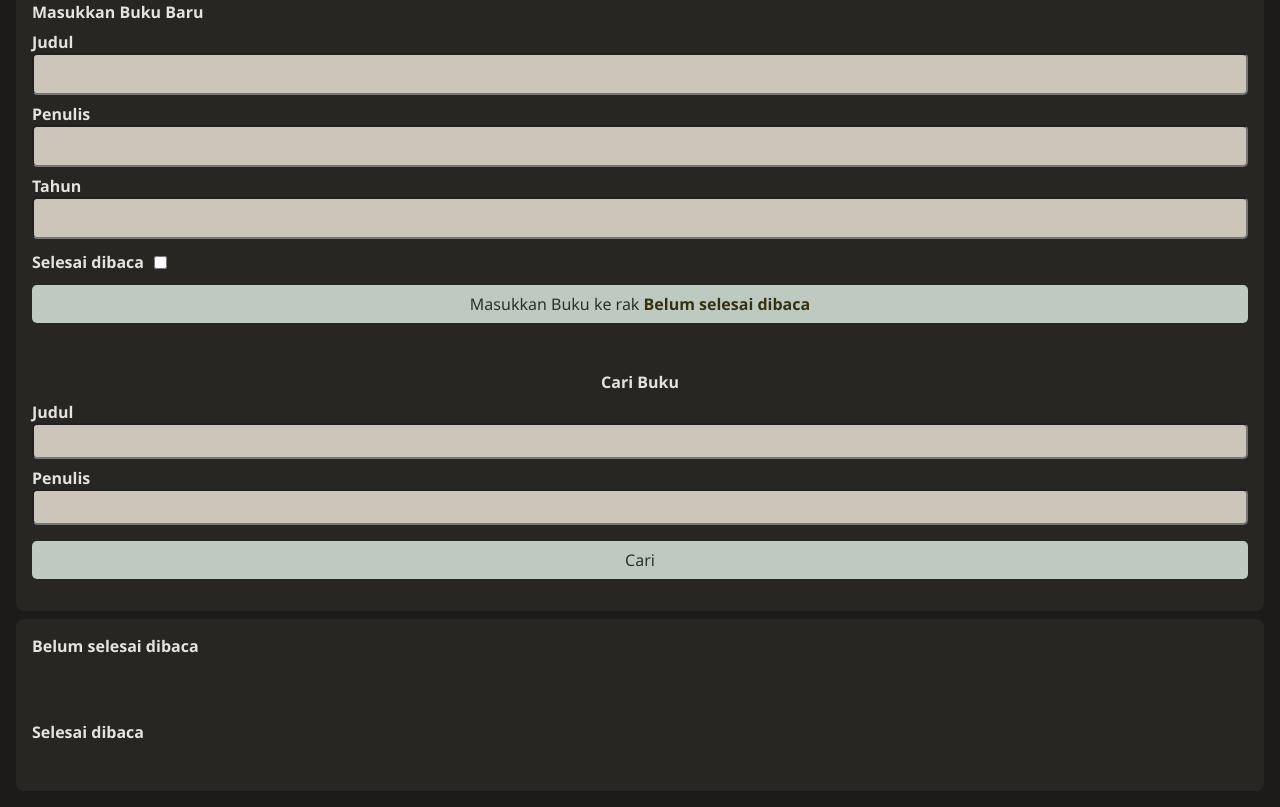
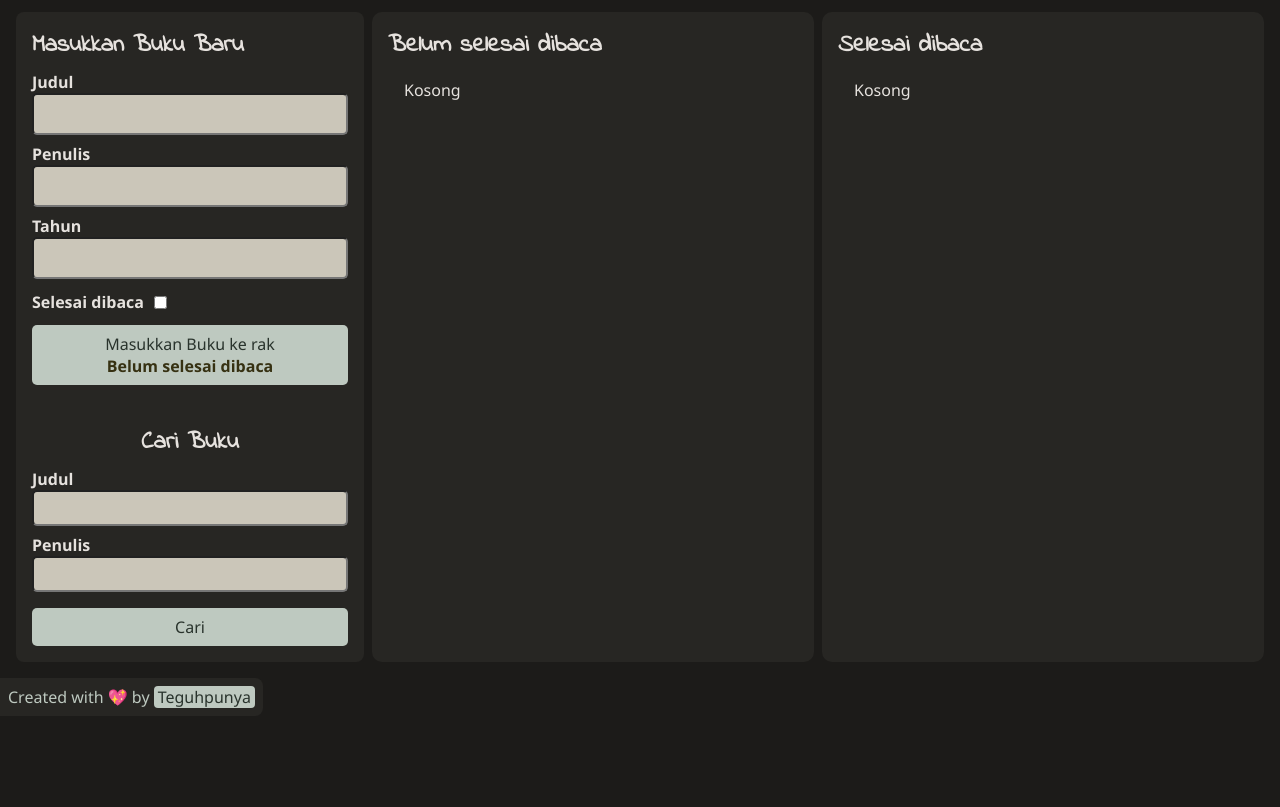
Before and after one commit to Teguhpunya/bookshelf-app, a plain HTML site: page index.html in a window 1280 px wide. Shown: the part 98-905 px from the top of the page. After the commit the page ends 822 px from the top, so only its background shows below. Drawn offline with Linux system fonts and the light colour scheme.

Commit message:
🎨 Update UI
* Changed header font
* Buttons have visual feedback
* Fixed container flexibility
* Add footer
* Empty list show "empty" message

```diff
--- a/css/style.css
+++ b/css/style.css
@@ -9,8 +9,6 @@
   --color-on-secondary: #333027;
   --color-tertiary: #bec9c0;
   --color-on-tertiary: #29332c;
-
-  --mobile-width: 991px;
 }
 
 * {
@@ -24,7 +22,7 @@
 }
 
 /* Desktop */
-@media (max-width: 110em) {
+@media (min-width: 60em) {
   .flex {
     display: flex;
     flex-direction: row;
@@ -32,16 +30,34 @@
   main > * + * {
     margin: 0 0 0 8px;
   }
+  .container-input {
+    max-width: 21.75em;
+  }
+  .container-result > * + * {
+    margin: 0 0 0 8px;
+  }
+  footer {
+    margin: 0 0 8px 0;
+  }
 }
 
 /* Mobile */
-@media (max-width: 80em) {
+@media (max-width: 60em) {
   .flex {
     display: flex;
     flex-direction: column;
   }
   main > * + * {
     margin: 8px 0 0 0;
+  }
+  .container-input {
+    max-width: 100%;
+  }
+  .container-result > * + * {
+    margin: 8px 0 0 0;
+  }
+  footer {
+    margin: 0;
   }
 }
 
@@ -57,8 +73,11 @@
 
 body {
   background-color: var(--color-background);
+  min-width: 300px;
 }
-
+body > * {
+  width: 100%;
+}
 button {
   background-color: var(--color-tertiary);
   color: var(--color-on-tertiary);
@@ -68,6 +87,31 @@ button {
   width: 100%;
   padding: 8px;
   cursor: pointer;
+}
+button.green {
+  background-color: darkgreen;
+  color: white;
+}
+button.red {
+  background-color: darkred;
+  color: white;
+}
+
+button:hover {
+  box-shadow: 0 0 16px 2px var(--color-tertiary);
+}
+button.green:hover {
+  box-shadow: 0 0 16px 2px darkgreen;
+}
+button.red:hover {
+  box-shadow: 0 0 16px 2px darkred;
+}
+
+button:active,
+button.green:active,
+button.red:active {
+  background-color: var(--color-background);
+  color: var(--color-on-background);
 }
 
 button > * {
@@ -97,18 +141,31 @@ input {
   background-color: var(--color-surface);
   color: var(--color-on-surface);
 }
+.head_bar > .head_bar__title,
+.input_section > h2,
+.search_section > h2,
+.book_shelf > h2 {
+  font-size: 1.5em;
+  font-family: "Indie Flower";
+}
 
 main {
+  flex-basis: 33%;
   padding: 16px;
 }
 
 .container-input {
+  flex-grow: 1;
   background-color: var(--color-surface);
+  min-width: 300px;
+}
+.container-input > * + * {
+  margin-top: 8px;
 }
 
 .container-result {
-  background-color: var(--color-surface);
-  width: 100%;
+  flex-grow: 2;
+  flex-basis: 0.5;
 }
 
 .card {
@@ -146,7 +203,6 @@ main {
 }
 
 .search_section {
-  margin: 16px 0;
   display: flex;
   flex-direction: column;
   align-items: center;
@@ -177,6 +233,9 @@ main {
 }
 
 .book_shelf {
+  background-color: var(--color-surface);
+
+  flex-grow: 1;
   padding: 16px;
   border-radius: 10px;
   width: 100%;
@@ -185,20 +244,23 @@ main {
 .book_shelf > .book_list {
   padding: 16px;
   flex-wrap: wrap;
-  flex-basis: 0.5;
+  flex-basis: 33%;
+}
+
+/* When list is empty */
+.book_list > div {
+  text-align: center;
 }
 
 .book_shelf > .book_list > .book_item {
   background-color: var(--color-primary);
+  flex-grow: 1;
   padding: 8px;
   border-radius: 5px;
   margin: 8px;
 }
 
-.book_item {
-  flex-grow: 1;
-}
-.book_item > * {
+.book_shelf > .book_list > .book_item > * {
   color: var(--color-on-primary);
 }
 
@@ -210,12 +272,17 @@ main {
   margin-top: 8px;
 }
 
-.book_shelf > .book_list > .book_item > .action > .green {
-  background-color: darkgreen;
-  color: white;
+footer {
+  background-color: var(--color-surface);
+  color: var(--color-tertiary);
+  width: fit-content;
+  border-radius: 0 8px 8px 0;
+  padding: 8px;
 }
-
-.book_shelf > .book_list > .book_item > .action > .red {
-  background-color: darkred;
-  color: white;
+footer > a {
+  background-color: var(--color-tertiary);
+  color: var(--color-on-tertiary);
+  padding: 0 4px;
+  cursor: pointer;
+  border-radius: 4px;
 }
--- a/index.html
+++ b/index.html
@@ -10,7 +10,7 @@
     <title>Bookshelf Apps</title>
     <link rel="preconnect" href="https://fonts.gstatic.com" />
     <link
-      href="https://fonts.googleapis.com/css2?family=Open+Sans:wght@300;400;600;700;800&display=swap"
+      href="https://fonts.googleapis.com/css?family=Indie+Flower&display=swap"
       rel="stylesheet"
     />
     <link rel="stylesheet" href="./css/style.css" />
@@ -41,7 +41,7 @@
               <input id="inputBookIsComplete" type="checkbox" />
             </div>
             <button id="bookSubmit" type="submit">
-              Masukkan Buku ke rak <span></span>
+              Masukkan Buku ke rak <br /><span></span>
             </button>
           </form>
         </section>
@@ -69,7 +69,9 @@
         </section>
       </div>
     </main>
-
+    <footer>
+      Created with 💖 by <a href="https://github.com/Teguhpunya">Teguhpunya</a>
+    </footer>
     <script src="./scripts/script.js"></script>
   </body>
 </html>
--- a/scripts/script.js
+++ b/scripts/script.js
@@ -190,8 +190,12 @@ const templateBookItem = (book) => {
   Render
 */
 const renderList = (list, parentElement) => {
-  parentElement.innerHTML = "";
-  if (list) {
+  parentElement.innerHTML = `
+    <div>Kosong</div>
+  `;
+
+  if (list.length != 0) {
+    parentElement.innerHTML = "";
     list.forEach((book) => {
       parentElement.append(templateBookItem(book));
     });
```
